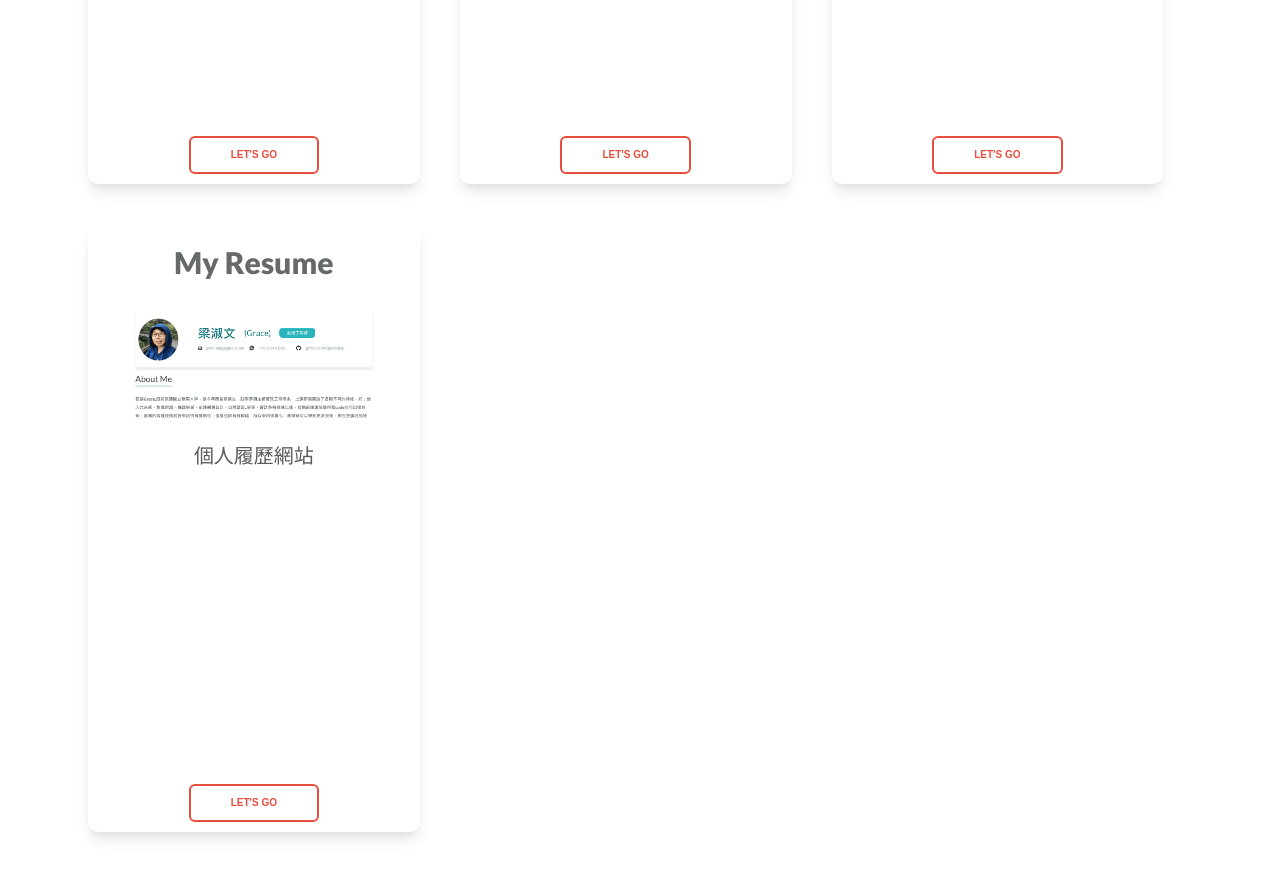
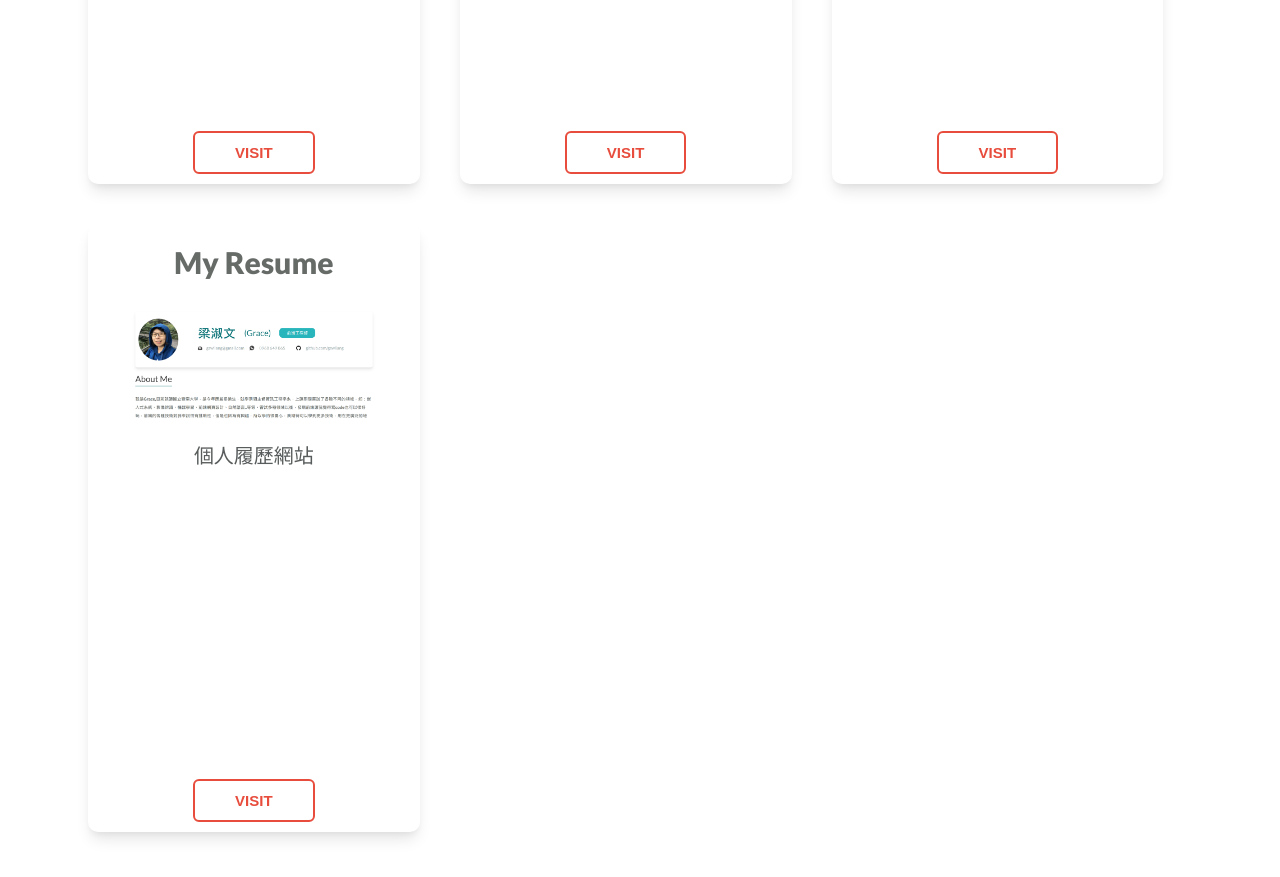
Before and after one commit to gswliang/resume, a React (Create React App) app: page / in a window 1280 px wide. Shown: the part 2860-3737 px from the top of the page. Built offline with nearby package versions, Linux system fonts and the light colour scheme.

Commit message:
change button text size

```diff
--- a/src/CSS/Projects.css
+++ b/src/CSS/Projects.css
@@ -47,7 +47,7 @@
   border-radius: 0.6rem;
   color: #e74c3c;
   cursor: pointer;
-  font-size: 1rem;
+  font-size: 1.5rem;
   line-height: 1;
   margin: 1rem;
   margin-top: auto;
--- a/src/Components/Projects.js
+++ b/src/Components/Projects.js
@@ -48,7 +48,7 @@ const Projects = () => {
             }}
             className="btn project__btn"
           >
-            let's go
+            visit
           </div>
         </div>
       );
```
